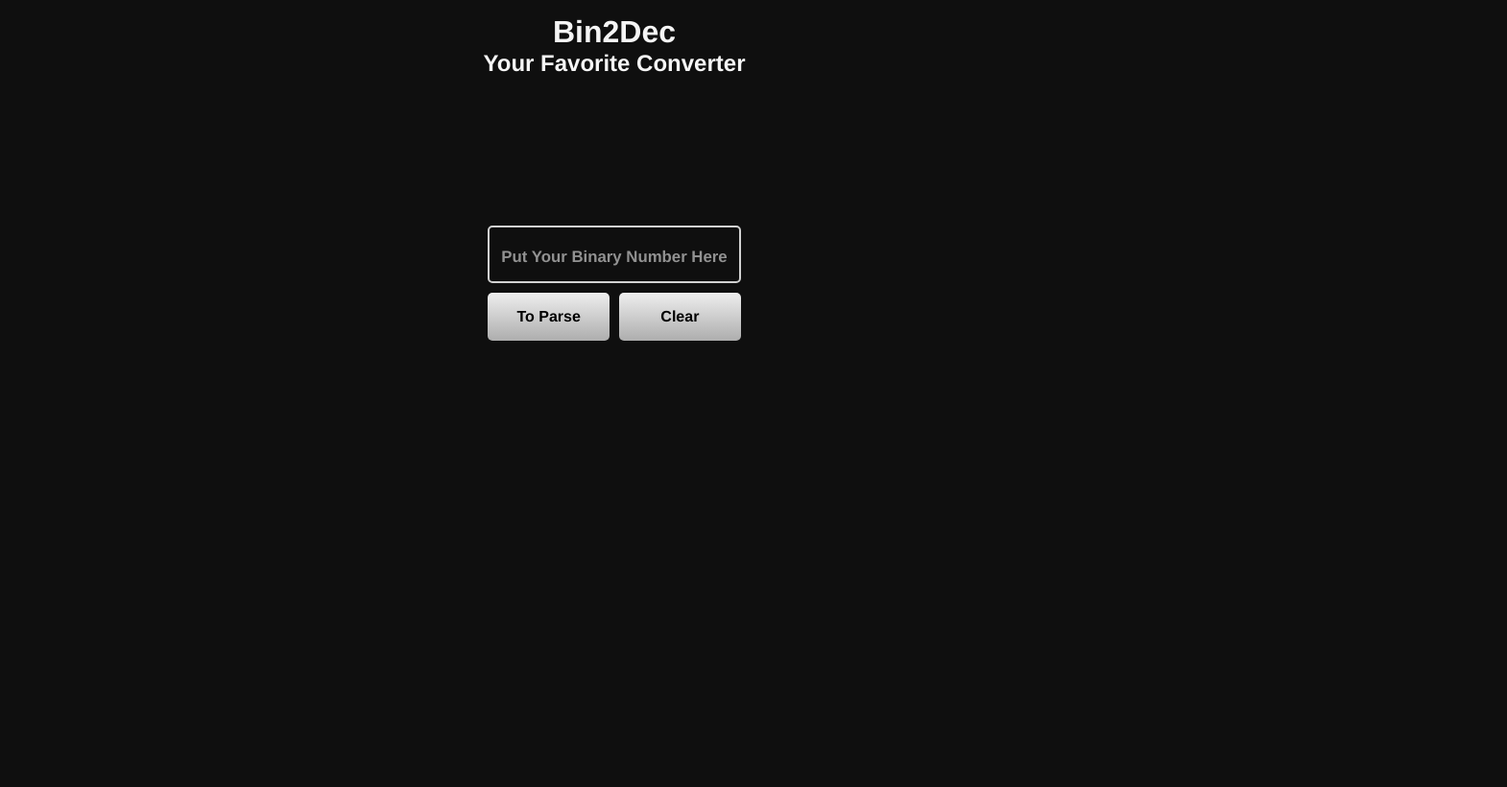
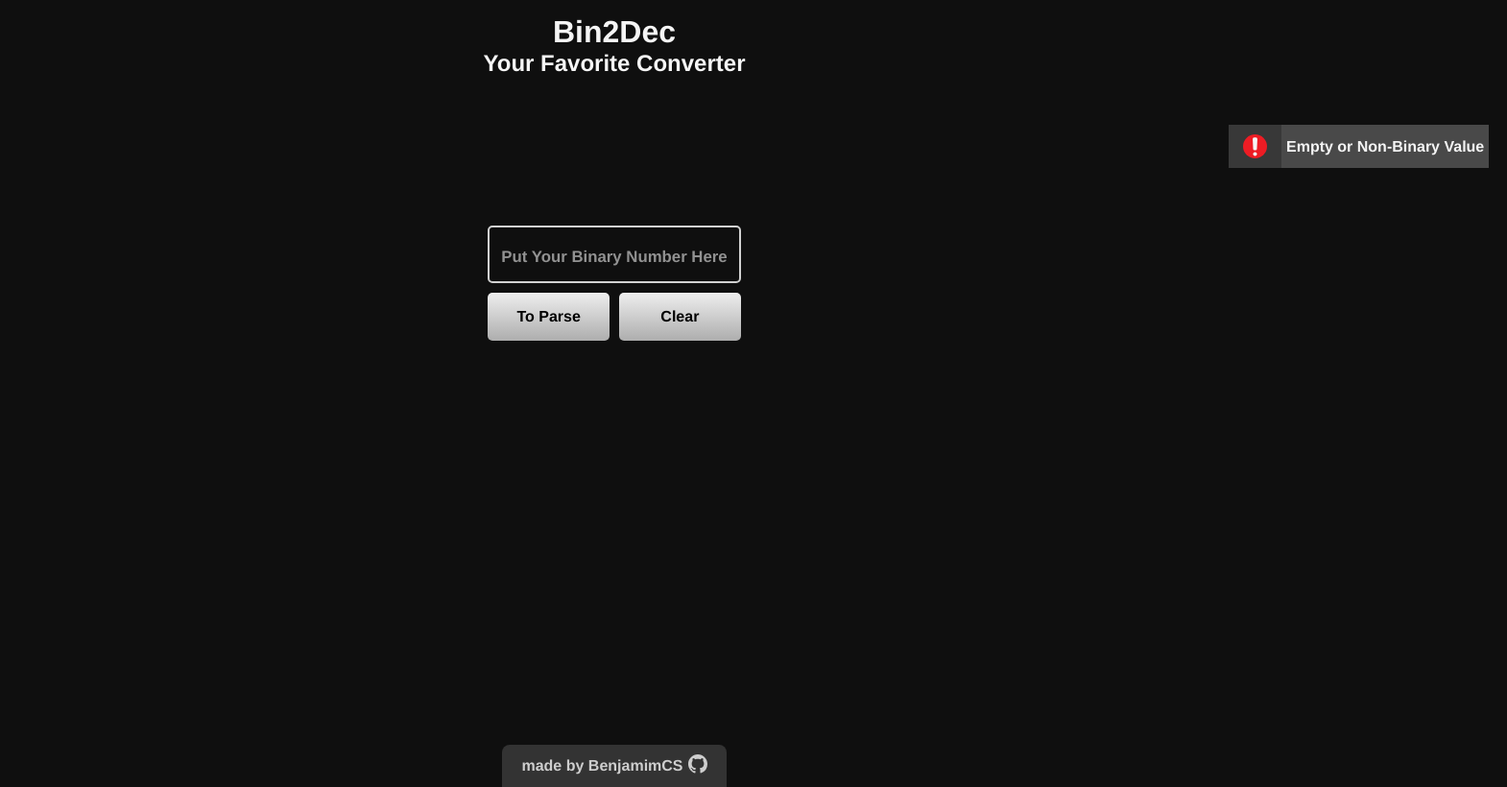
Before and after one commit to BenjamimCS/bin2dec, a plain HTML site: page index.html in a window 1280 px wide. Shown: the whole page at 96% size, 1570 px wide, since content can reach past the window. Drawn offline with Linux system fonts and the light colour scheme.

Commit message:
Adding Some Cool Things

```diff
--- a/index.html
+++ b/index.html
@@ -46,7 +46,16 @@
         </section>
     </main>
     <footer>
-
+        <section id="footer-content">
+            <p>
+                made by <abbr title="GitHub"><a href="https://gituhb.com/BenjamimCS" target="_blank" rel="noopener">BenjamimCS</a></abbr>
+            </p>
+            <div id="github-logo">
+                <svg aria-hidden="true" viewBox="0 0 16 16" version="1.1" data-view-component="true" class="octicon octicon-mark-github v-align-middle">
+                    <path fill-rule="evenodd" d="M8 0C3.58 0 0 3.58 0 8c0 3.54 2.29 6.53 5.47 7.59.4.07.55-.17.55-.38 0-.19-.01-.82-.01-1.49-2.01.37-2.53-.49-2.69-.94-.09-.23-.48-.94-.82-1.13-.28-.15-.68-.52-.01-.53.63-.01 1.08.58 1.23.82.72 1.21 1.87.87 2.33.66.07-.52.28-.87.51-1.07-1.78-.2-3.64-.89-3.64-3.95 0-.87.31-1.59.82-2.15-.08-.2-.36-1.02.08-2.12 0 0 .67-.21 2.2.82.64-.18 1.32-.27 2-.27.68 0 1.36.09 2 .27 1.53-1.04 2.2-.82 2.2-.82.44 1.1.16 1.92.08 2.12.51.56.82 1.27.82 2.15 0 3.07-1.87 3.75-3.65 3.95.29.25.54.73.54 1.48 0 1.07-.01 1.93-.01 2.2 0 .21.15.46.55.38A8.013 8.013 0 0016 8c0-4.42-3.58-8-8-8z"></path>
+                </svg>
+            </div>
+        </section>
     </footer>
 
     <script src="parser.js" defer></script>
--- a/stylez/stylez.css
+++ b/stylez/stylez.css
@@ -9,6 +9,12 @@
 }
 
 body{
+    display: flex;
+    flex-direction: column;
+    min-height: 100vh;
+
+    overflow: hidden;
+
     background-color: #0f0f0f;
 }
 
@@ -19,6 +25,10 @@ header{
     color: whitesmoke;
 }
 
+main{
+    flex-grow: 1;
+}
+
 #alertBox{
     position: absolute;
     height: 45px;
@@ -26,8 +36,6 @@ header{
     right: 0px;
 
     font-weight: bold;
-
-    overflow: hidden;
 }
 
 #alertBox,
@@ -114,6 +122,8 @@ input{
     color: whitesmoke;
     border: 2px solid #d1d1d1;
     background-color: transparent;
+
+    /*transition: outline .1s ease;*/
 }
 
 #binInput::placeholder{
@@ -179,3 +189,53 @@ input{
     margin-top: -45px;
     transition: .3s ease;
 }
+
+footer{
+    display: flex;
+
+    margin: -20px 0px;
+    padding-top: 10px;
+
+    transition: margin .5s ease;
+}
+
+footer:hover{
+    margin: 0;
+}
+
+#footer-content{
+    display: flex;
+    align-items: center;
+    justify-content: center;
+
+    margin: 0 auto;
+    padding: 10px 20px;
+    /*width: 350px;*/
+
+    font-weight: bold;
+    border-radius: 8px 8px 0px 0px;
+
+    background-color: #333333;
+}
+
+#footer-content p,
+#footer-content abbr,
+#footer-content a{
+    color: #cecece;
+    text-decoration: none;
+
+    transition: color .5s ease;
+}
+
+#footer-content a:hover{
+    color: #a8c07f;
+}
+
+#footer-content svg{
+    margin-left: 5px;
+    height: 20px;
+}
+
+#footer-content svg path{
+    fill: #cecece;
+}
```
